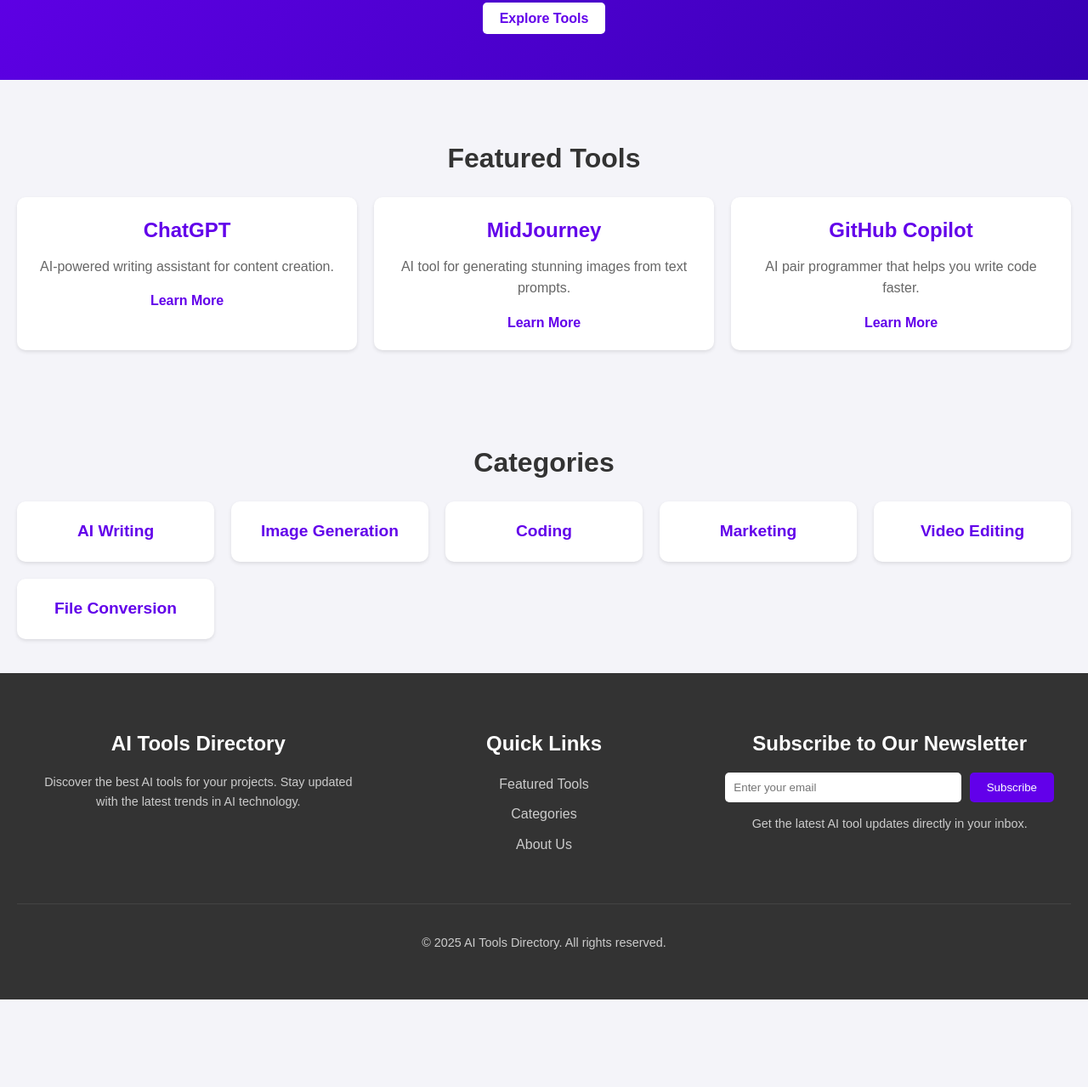
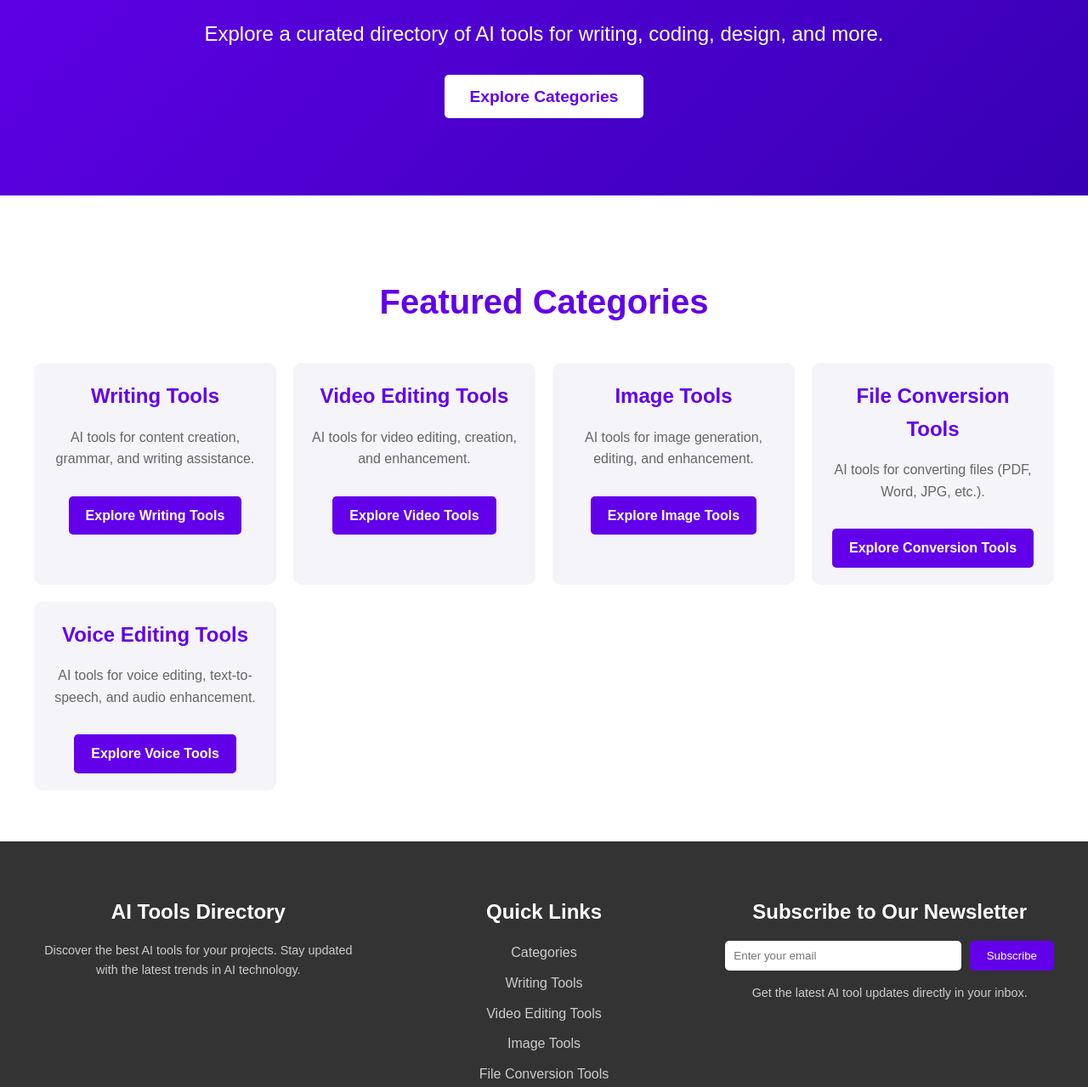
Before and after one commit to Gulzaib804/AI, a plain HTML site: page index.html in a window 1280 px wide. Shown: the part 374-1653 px from the top of the page at 85% size. Before the commit the page ends 1550 px from the top, so only its background shows below. Drawn offline with Linux system fonts and the light colour scheme.

Commit message:
Update index.html

```diff
--- a/index.html
+++ b/index.html
@@ -6,8 +6,6 @@
     <meta name="description" content="Discover and compare the best AI tools for startups, developers, and marketers. Find tools for AI writing, image generation, coding, and more.">
     <meta name="keywords" content="AI tools, AI directory, best AI tools, AI for developers, AI for marketers">
     <title>AI Tools Directory - Find the Best AI Tools</title>
-    <!-- Google AdSense Script -->
-    <script async src="https://pagead2.googlesyndication.com/pagead/js/adsbygoogle.js?client=YOUR_ADSENSE_AD_UNIT_ID" crossorigin="anonymous"></script>
     <style>
         /* General Styles */
         body {
@@ -79,26 +77,27 @@
         .hero {
             background: linear-gradient(135deg, #6200ea, #3700b3);
             color: white;
-            padding: 60px 20px;
+            padding: 100px 20px;
             text-align: center;
         }
 
         .hero h2 {
-            font-size: 2.5rem;
+            font-size: 3rem;
             margin: 0;
         }
 
         .hero p {
-            font-size: 1.2rem;
-            margin: 10px 0 20px;
+            font-size: 1.5rem;
+            margin: 20px 0 40px;
         }
 
         .hero .cta-button {
             background: white;
             color: #6200ea;
-            padding: 10px 20px;
+            padding: 15px 30px;
             border-radius: 5px;
             font-weight: bold;
+            font-size: 1.2rem;
             transition: background 0.3s ease;
         }
 
@@ -106,93 +105,64 @@
             background: #f4f4f9;
         }
 
-        /* Featured Tools */
-        .featured-tools {
-            padding: 40px 20px;
+        /* Featured Categories Section */
+        .featured-categories {
+            padding: 60px 20px;
             text-align: center;
+            background: white;
         }
 
-        .featured-tools h2 {
-            font-size: 2rem;
-            margin-bottom: 20px;
-        }
-
-        .tool-grid {
-            display: grid;
-            grid-template-columns: repeat(auto-fit, minmax(250px, 1fr));
-            gap: 20px;
-        }
-
-        .tool-card {
-            background: white;
-            border-radius: 10px;
-            box-shadow: 0 2px 4px rgba(0, 0, 0, 0.1);
-            padding: 20px;
-            transition: transform 0.3s ease;
-            display: block;
-            color: inherit;
-            text-decoration: none;
-        }
-
-        .tool-card:hover {
-            transform: translateY(-5px);
-            box-shadow: 0 4px 8px rgba(0, 0, 0, 0.2);
-        }
-
-        .tool-card h3 {
-            margin: 0 0 10px;
-            font-size: 1.5rem;
+        .featured-categories h2 {
+            font-size: 2.5rem;
+            margin-bottom: 40px;
             color: #6200ea;
-        }
-
-        .tool-card p {
-            margin: 0 0 15px;
-            color: #666;
-        }
-
-        .tool-card span {
-            color: #6200ea;
-            font-weight: bold;
-        }
-
-        /* Categories Section */
-        .categories {
-            background: #f4f4f9;
-            padding: 40px 20px;
-            text-align: center;
-        }
-
-        .categories h2 {
-            font-size: 2rem;
-            margin-bottom: 20px;
         }
 
         .category-grid {
             display: grid;
-            grid-template-columns: repeat(auto-fit, minmax(200px, 1fr));
+            grid-template-columns: repeat(auto-fit, minmax(250px, 1fr));
             gap: 20px;
+            max-width: 1200px;
+            margin: 0 auto;
         }
 
         .category-card {
-            background: white;
+            background: #f4f4f9;
             border-radius: 10px;
-            box-shadow: 0 2px 4px rgba(0, 0, 0, 0.1);
             padding: 20px;
-            transition: transform 0.3s ease;
-            display: block;
-            color: inherit;
-            text-decoration: none;
+            transition: transform 0.3s ease, box-shadow 0.3s ease;
+            text-align: center;
         }
 
         .category-card:hover {
-            transform: translateY(-5px);
-            box-shadow: 0 4px 8px rgba(0, 0, 0, 0.2);
+            transform: translateY(-10px);
+            box-shadow: 0 10px 20px rgba(0, 0, 0, 0.1);
         }
 
         .category-card h3 {
-            margin: 0;
-            font-size: 1.2rem;
+            font-size: 1.5rem;
+            margin: 0 0 10px;
             color: #6200ea;
+        }
+
+        .category-card p {
+            font-size: 1rem;
+            color: #666;
+        }
+
+        .category-card a {
+            display: inline-block;
+            margin-top: 15px;
+            padding: 10px 20px;
+            background: #6200ea;
+            color: white;
+            border-radius: 5px;
+            font-weight: bold;
+            transition: background 0.3s ease;
+        }
+
+        .category-card a:hover {
+            background: #3700b3;
         }
 
         /* Footer */
@@ -270,22 +240,6 @@
             background: #3700b3;
         }
 
-        .social-icons {
-            display: flex;
-            justify-content: center;
-            gap: 15px;
-        }
-
-        .social-icons img {
-            width: 32px;
-            height: 32px;
-            transition: transform 0.3s ease;
-        }
-
-        .social-icons img:hover {
-            transform: scale(1.2);
-        }
-
         .footer-bottom {
             margin-top: 20px;
             border-top: 1px solid #444;
@@ -309,7 +263,7 @@
                 font-size: 1rem;
             }
 
-            .tool-grid, .category-grid {
+            .category-grid {
                 grid-template-columns: 1fr;
             }
         }
@@ -326,9 +280,12 @@
     <nav>
         <div class="logo">AI Tools</div>
         <ul>
-            <li><a href="#featured">Featured Tools</a></li>
-            <li><a href="#categories">Categories</a></li>
-            <li><a href="about.html">About Us</a></li>
+            <li><a href="#featured-categories">Categories</a></li>
+            <li><a href="#writing-tools">Writing Tools</a></li>
+            <li><a href="#video-editing-tools">Video Editing Tools</a></li>
+            <li><a href="#image-tools">Image Tools</a></li>
+            <li><a href="#file-conversion-tools">File Conversion Tools</a></li>
+            <li><a href="#voice-editing-tools">Voice Editing Tools</a></li>
         </ul>
     </nav>
 
@@ -336,53 +293,38 @@
     <section class="hero">
         <h2>Find the Best AI Tools for Your Projects</h2>
         <p>Explore a curated directory of AI tools for writing, coding, design, and more.</p>
-        <a href="#featured" class="cta-button">Explore Tools</a>
+        <a href="#featured-categories" class="cta-button">Explore Categories</a>
     </section>
 
-    <!-- Featured Tools -->
-    <section class="featured-tools" id="featured">
-        <h2>Featured Tools</h2>
-        <div class="tool-grid">
-            <a href="https://chat.openai.com" target="_blank" class="tool-card">
-                <h3>ChatGPT</h3>
-                <p>AI-powered writing assistant for content creation.</p>
-                <span>Learn More</span>
-            </a>
-            <a href="https://midjourney.com" target="_blank" class="tool-card">
-                <h3>MidJourney</h3>
-                <p>AI tool for generating stunning images from text prompts.</p>
-                <span>Learn More</span>
-            </a>
-            <a href="https://copilot.github.com" target="_blank" class="tool-card">
-                <h3>GitHub Copilot</h3>
-                <p>AI pair programmer that helps you write code faster.</p>
-                <span>Learn More</span>
-            </a>
-        </div>
-    </section>
-
-    <!-- Categories Section -->
-    <section class="categories" id="categories">
-        <h2>Categories</h2>
+    <!-- Featured Categories Section -->
+    <section class="featured-categories" id="featured-categories">
+        <h2>Featured Categories</h2>
         <div class="category-grid">
-            <a href="ai-writing.html" class="category-card">
-                <h3>AI Writing</h3>
-            </a>
-            <a href="image-generation.html" class="category-card">
-                <h3>Image Generation</h3>
-            </a>
-            <a href="coding.html" class="category-card">
-                <h3>Coding</h3>
-            </a>
-            <a href="marketing.html" class="category-card">
-                <h3>Marketing</h3>
-            </a>
-            <a href="video-editing.html" class="category-card">
-                <h3>Video Editing</h3>
-            </a>
-            <a href="file-conversion.html" class="category-card">
-                <h3>File Conversion</h3>
-            </a>
+            <div class="category-card">
+                <h3>Writing Tools</h3>
+                <p>AI tools for content creation, grammar, and writing assistance.</p>
+                <a href="#writing-tools">Explore Writing Tools</a>
+            </div>
+            <div class="category-card">
+                <h3>Video Editing Tools</h3>
+                <p>AI tools for video editing, creation, and enhancement.</p>
+                <a href="#video-editing-tools">Explore Video Tools</a>
+            </div>
+            <div class="category-card">
+                <h3>Image Tools</h3>
+                <p>AI tools for image generation, editing, and enhancement.</p>
+                <a href="#image-tools">Explore Image Tools</a>
+            </div>
+            <div class="category-card">
+                <h3>File Conversion Tools</h3>
+                <p>AI tools for converting files (PDF, Word, JPG, etc.).</p>
+                <a href="#file-conversion-tools">Explore Conversion Tools</a>
+            </div>
+            <div class="category-card">
+                <h3>Voice Editing Tools</h3>
+                <p>AI tools for voice editing, text-to-speech, and audio enhancement.</p>
+                <a href="#voice-editing-tools">Explore Voice Tools</a>
+            </div>
         </div>
     </section>
 
@@ -396,9 +338,12 @@
             <div class="footer-section">
                 <h3>Quick Links</h3>
                 <ul>
-                    <li><a href="#featured">Featured Tools</a></li>
-                    <li><a href="#categories">Categories</a></li>
-                    <li><a href="about.html">About Us</a></li>
+                    <li><a href="#featured-categories">Categories</a></li>
+                    <li><a href="#writing-tools">Writing Tools</a></li>
+                    <li><a href="#video-editing-tools">Video Editing Tools</a></li>
+                    <li><a href="#image-tools">Image Tools</a></li>
+                    <li><a href="#file-conversion-tools">File Conversion Tools</a></li>
+                    <li><a href="#voice-editing-tools">Voice Editing Tools</a></li>
                 </ul>
             </div>
             <div class="footer-section">
```
